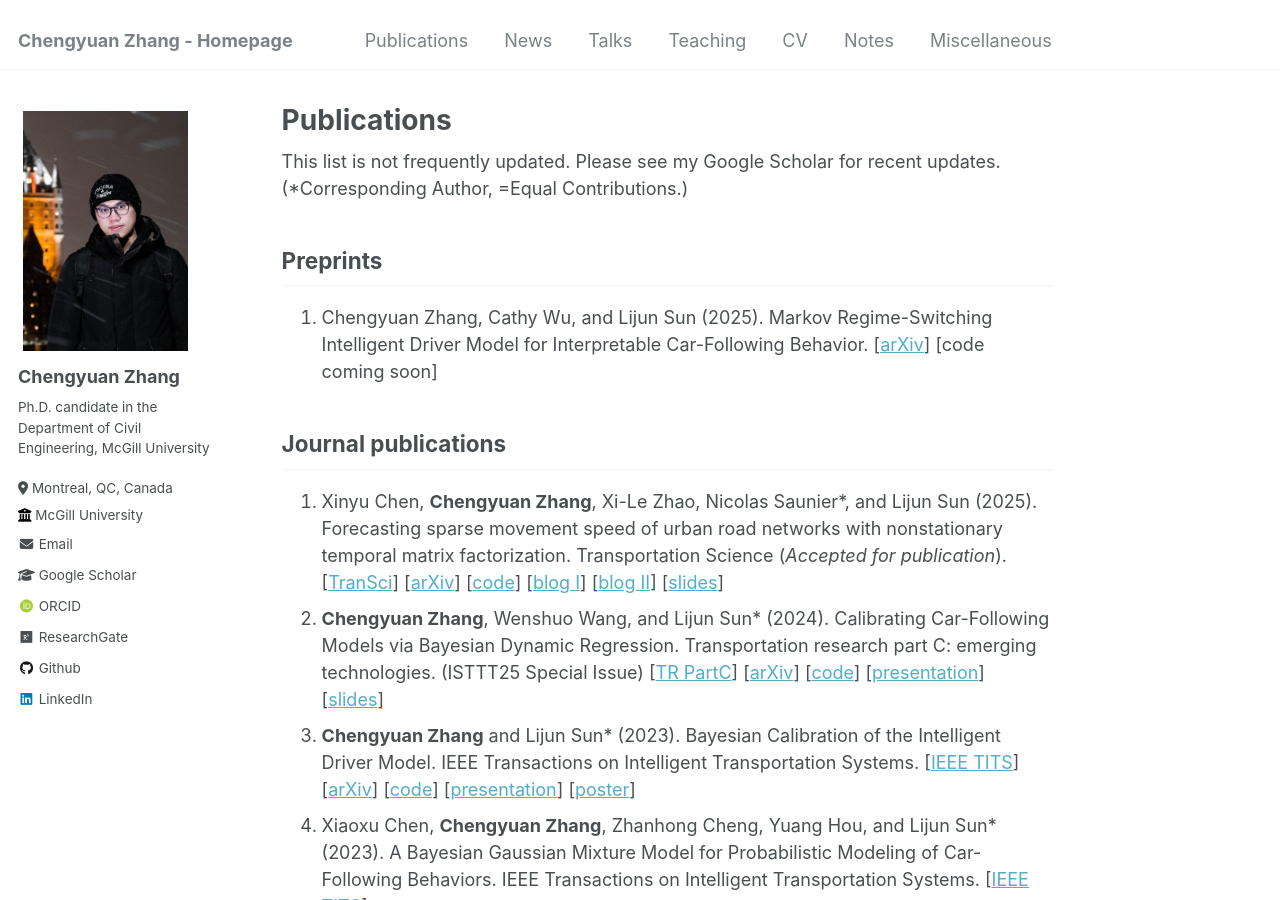
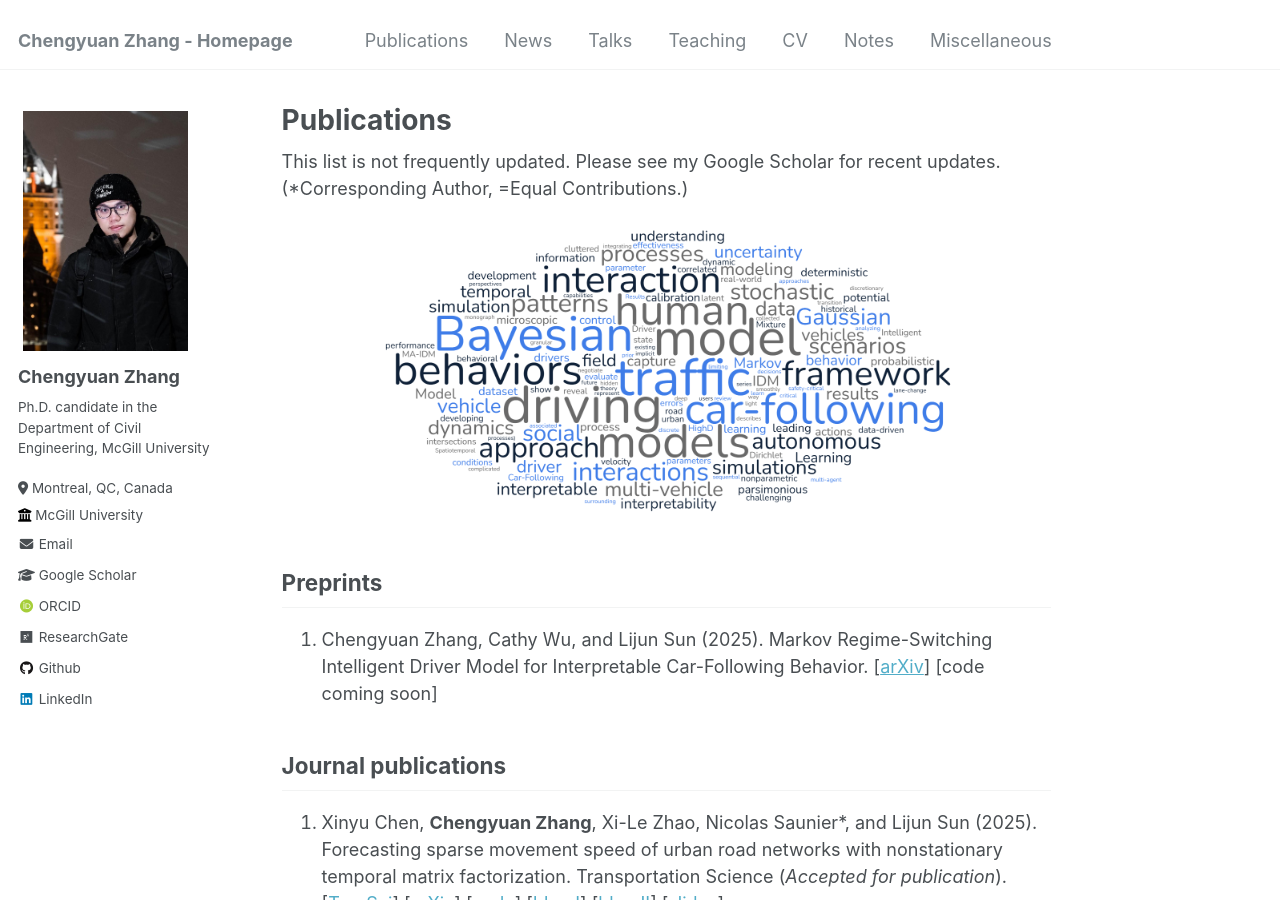
Before and after one commit to Chengyuan-Zhang/chengyuan-zhang.github.io, a Jekyll site: the page built from _pages/publications.md, in a window 1280 px wide and 900 px high. Built offline with Jekyll 4.4.1, drawn with Linux system fonts in a browser that asks for light colours; some web fonts are replaced; comment, search, counter and statistics services are not loaded.

Commit message:
add word cloud

```diff
--- a/_pages/publications.md
+++ b/_pages/publications.md
@@ -10,6 +10,8 @@ author_profile: true
 
 This list is not frequently updated. Please see my Google Scholar for recent updates. (*Corresponding Author, =Equal
 Contributions.)
+
+<img src="../images/wordcloud_1920x.png" alt="word cloud" width="100%"/>
 
 ## Preprints
 
```
Also changed, not shown: images/wordcloud_1920x.png (added).
